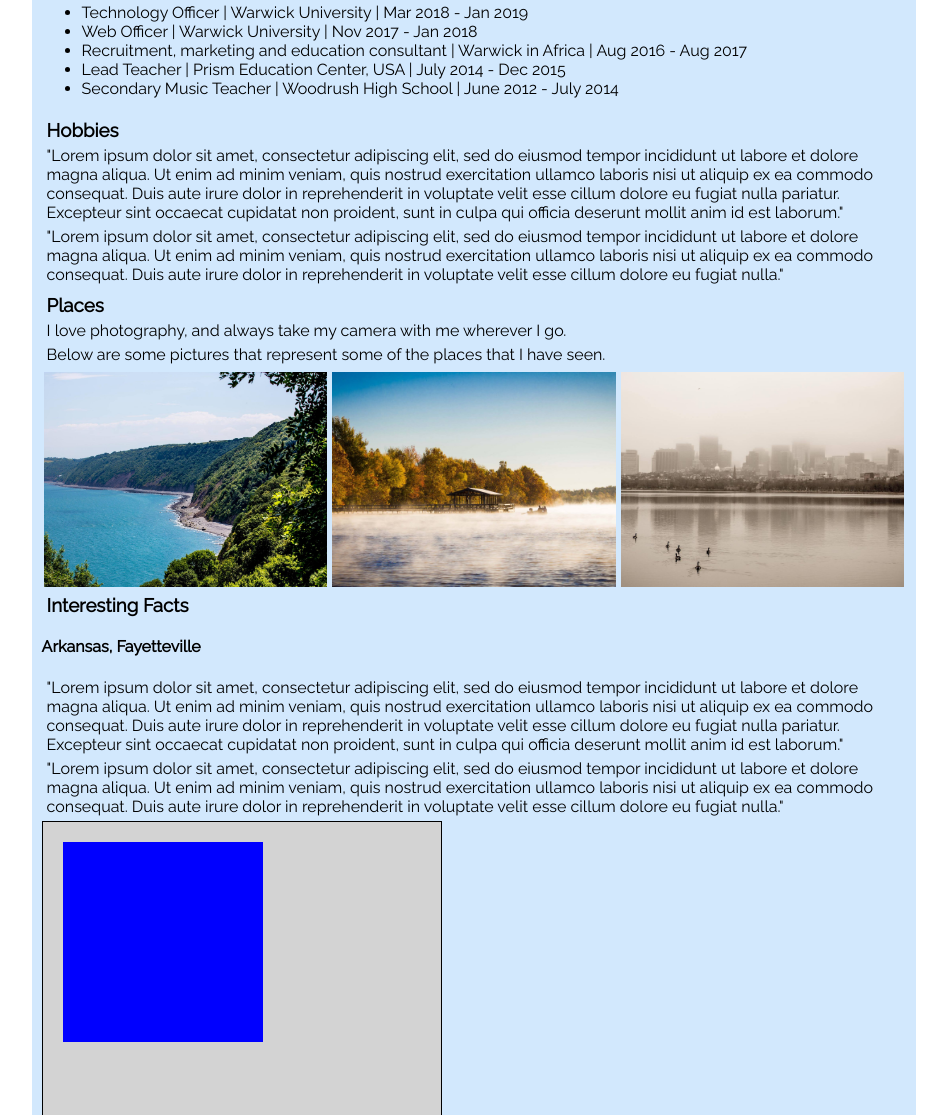
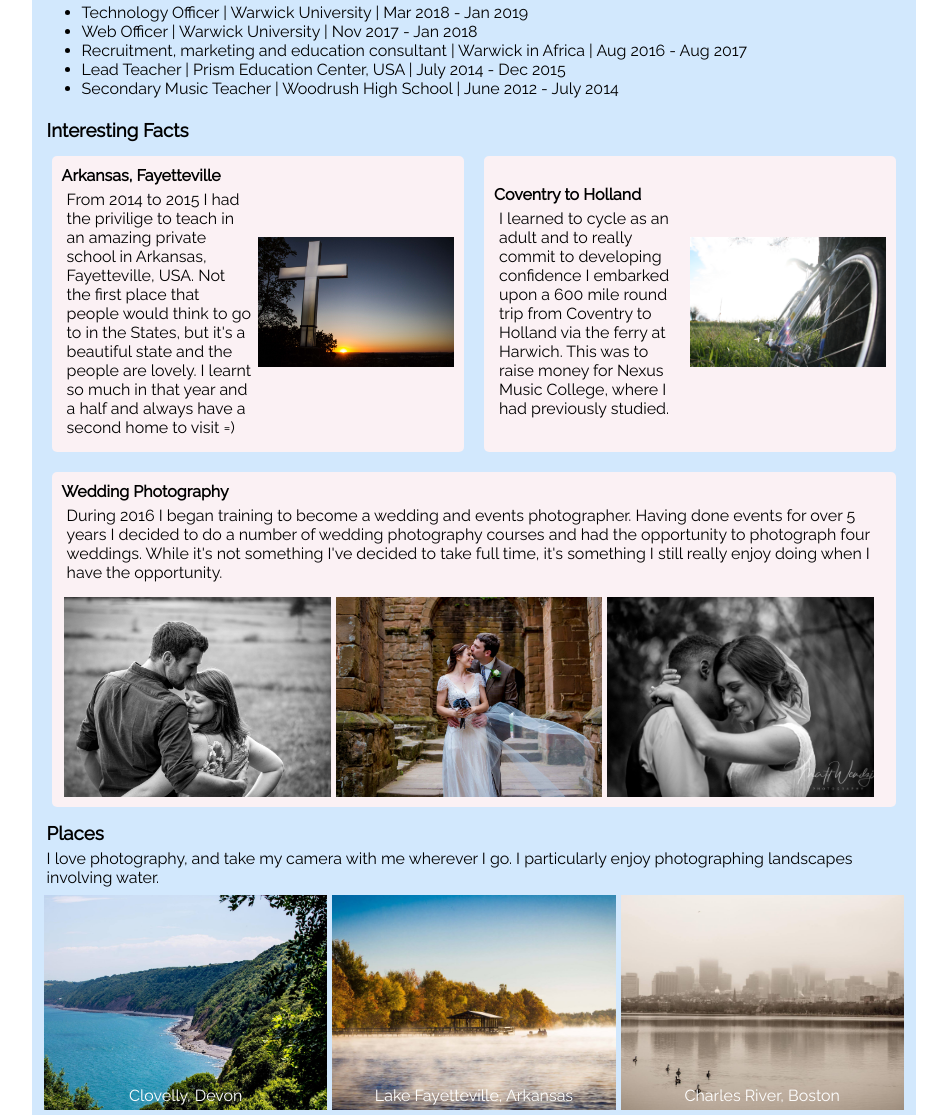
Before and after one commit to mattwendzina/myFirstSite, a plain HTML site: page index.html in a window 1280 px wide. Shown: the part 443-1558 px from the top of the page, without its empty margins (166-1113 px from the left). Drawn offline with Linux system fonts and the light colour scheme.

Commit message:
Add photos and update html and css

```diff
--- a/index.html
+++ b/index.html
@@ -16,7 +16,6 @@
         <div class="name">
             <h1> Matt Wendzina </h1>
         </div>
-        <div class="about"> <h2> About </h2></div>
     </div>
 
 
@@ -28,7 +27,7 @@
     </div>
     <div class="profile-photo">
         <img src="images/matt-w.jpg">
-    </div>
+    </div> <!-- Background -->
 
     <div class="work">
         <h3> Work Experience </h3>
@@ -40,46 +39,58 @@
             <li> Secondary Music Teacher | Woodrush High School | June 2012 - July 2014 </li>
 
         </ul>
-    </div>
+    </div> <!-- Work -->
 
-
-    <div class="hobbies">
-        <h3> Hobbies </h3>
-        <p> "Lorem ipsum dolor sit amet, consectetur adipiscing elit, sed do eiusmod tempor incididunt ut labore et dolore magna aliqua. Ut enim ad minim veniam, quis nostrud exercitation ullamco laboris nisi ut aliquip ex ea commodo consequat. Duis aute irure dolor in reprehenderit in voluptate velit esse cillum dolore eu fugiat nulla pariatur. Excepteur sint occaecat cupidatat non proident, sunt in culpa qui officia deserunt mollit anim id est laborum."</p>
-
-        <p> "Lorem ipsum dolor sit amet, consectetur adipiscing elit, sed do eiusmod tempor incididunt ut labore et dolore magna aliqua. Ut enim ad minim veniam, quis nostrud exercitation ullamco laboris nisi ut aliquip ex ea commodo consequat. Duis aute irure dolor in reprehenderit in voluptate velit esse cillum dolore eu fugiat nulla."</p>
-    </div>
+    <div class="facts">
+            <h3> Interesting Facts </h3>
+            <div class="fact-1">
+                <div class="text">
+                <h4> Arkansas, Fayetteville </h4>
+                <p> From 2014 to 2015 I had the privilige to teach in an amazing private school in Arkansas, Fayetteville, USA. Not the first place that people would think to go to in the States, but it's a beautiful state and the people are lovely. I learnt so much in that year and a half and always have a second home to visit =)</p>
+                </div>
+                <div class="facts-photo">
+                    <img src="images/mount-sequoah.jpg">
+                </div>
+            </div>
+            <div class="fact-2">
+                <div class="text">
+                    <h4> Coventry to Holland </h4>
+                    <p> I learned to cycle as an adult and to really commit to developing confidence I embarked upon a 600 mile round trip from Coventry to Holland via the ferry at Harwich. This was to raise money for Nexus Music College, where I had previously studied.</p>
+                </div>
+                <div class="facts-photo">
+                    <img src="images/cycling.JPG">
+                </div>
+            </div>
+            <div class="fact-3">
+                <div class="text">
+                    <h4> Wedding Photography </h4>
+                    <p> During 2016 I began training to become a wedding and events photographer. Having done events for over 5 years I decided to do a number of wedding photography courses and had the opportunity to photograph four weddings. While it's not something I've decided to take full time, it's something I still really enjoy doing when I have the opportunity.  </p>
+                </div>
+                <div class="facts-photo">
+                    <img src="images/couple-1.jpg">
+                    <img src="images/couple-3.jpg">
+                    <img src="images/couple-2.jpg">
+                </div>
+            </div>
+        </div> <!-- Facts -->
 
     <div class="places">
         <h3> Places </h3>
-        <p> I love photography, and always take my camera with me wherever I go. </p>
-
-        <p> Below are some pictures that represent some of the places that I have seen. </p>
+        <p> I love photography, and take my camera with me wherever I go. I particularly enjoy photographing landscapes involving water. </p>
 
         <div class="image-set">
             <div class="img-1"> <img src="images/cornwall.jpg"> </div>
             <div class="img-2"> <img src="images/lake-fayetteville.jpg"> </div>
             <div class="img-3"> <img src="images/boston.jpg "> </div>
         </div>
-    </div>
+    </div> <!-- Places -->
 
-    <div class="facts">
-        <h3> Interesting Facts </h3>
-        <h4> Arkansas, Fayetteville </h4>
+    <!-- <div class="hobbies">
+        <h3> Hobbies </h3>
         <p> "Lorem ipsum dolor sit amet, consectetur adipiscing elit, sed do eiusmod tempor incididunt ut labore et dolore magna aliqua. Ut enim ad minim veniam, quis nostrud exercitation ullamco laboris nisi ut aliquip ex ea commodo consequat. Duis aute irure dolor in reprehenderit in voluptate velit esse cillum dolore eu fugiat nulla pariatur. Excepteur sint occaecat cupidatat non proident, sunt in culpa qui officia deserunt mollit anim id est laborum."</p>
 
         <p> "Lorem ipsum dolor sit amet, consectetur adipiscing elit, sed do eiusmod tempor incididunt ut labore et dolore magna aliqua. Ut enim ad minim veniam, quis nostrud exercitation ullamco laboris nisi ut aliquip ex ea commodo consequat. Duis aute irure dolor in reprehenderit in voluptate velit esse cillum dolore eu fugiat nulla."</p>
-    </div>
-
-    <div class="container-2" style="height:400px; background:lightgrey; width:400px; padding:20px; border:solid 1px black">
-        <div class="box-1" style="height: 200px; width: 200px; background: blue">
-
-        </div>
-    </div>
-    <style>
-
-    </style>
-    <div class="container"></div>
+    </div> --> <!-- Hobbies -->
 
 </div>
 
--- a/style.css
+++ b/style.css
@@ -28,9 +28,6 @@
         padding: 10px;
         background-image: linear-gradient(to right, white, #fff0f0);
         border-right: solid 1px rgba(128, 128, 128, 0.31);
-    }
-    .about {
-        display:inline-block;
     }
 
     /* ---- Main Section ---- */
@@ -84,8 +81,46 @@
     }
 
     .img-1, .img-2, .img-3 {
+        position:relative;
         flex: 1;
         margin:2.5px;
+    }
+
+    .img-1:before {
+        content:'Clovelly, Devon';
+        position:absolute;
+        top:0;
+        bottom:2%;
+        left:0;
+        right:0;
+        display: flex;
+        justify-content: center;
+        align-items: flex-end;
+        color: white;
+    }
+    .img-2:before {
+        content:'Lake Fayetteville, Arkansas';
+        position:absolute;
+        top:0;
+        bottom:2%;
+        left:0;
+        right:0;
+        display: flex;
+        justify-content: center;
+        align-items: flex-end;
+        color: white;
+    }
+    .img-3:before {
+        content:'Charles River, Boston';
+        position:absolute;
+        top:0;
+        bottom:2%;
+        left:0;
+        right:0;
+        display: flex;
+        justify-content: center;
+        align-items: flex-end;
+        color: white;
     }
     .img-1 img, .img-2 img, .img-3 img {
         width:100%;
@@ -96,4 +131,62 @@
     /* Fun Facts */
     .facts {
         flex:1 100%;
+        display:flex;
+        flex-wrap: wrap;
     }
+
+    .facts h3 {
+        flex: 1 100%;
+    }
+
+    .fact-1, .fact-2 {
+        flex: 1 45%;
+        margin: 10px;
+        background: #fbf1f4;
+        border-radius: 5px;
+        padding: 10px;
+        display: flex;
+        align-items: center;
+    }
+
+    .fact-1 .text, .fact-2 .text, .fact-1 .facts-photo, .fact-2 .facts-photo {
+        flex: 1 50%;
+    }
+
+    .fact-3 {
+        flex: 1 100%;
+        margin: 10px;
+        background: #fbf1f4;
+        border-radius: 5px;
+        padding: 10px;
+        display: flex;
+        flex-wrap: wrap;
+        align-items: center;
+    }
+
+    .fact-3 .text {
+        flex: 1 100%;
+        padding-bottom: 10px;
+    }
+
+    .fact-3 .facts-photo {
+        display:flex;
+    }
+
+    .fact-3 .facts-photo img {
+        flex: 1;
+        width: 32%;
+        margin: 0 2.5px;
+        height: 200px;
+        object-fit: cover;
+    }
+
+    .facts h4 {
+        margin: 0;
+    }
+
+
+
+    .facts-photo img {
+        width: 100%;
+    }
```
Also changed, not shown: images/couple-1.jpg (added), images/couple-2.jpg (added), images/couple-3.jpg (added), images/cycling.JPG (added), images/mount-sequoah.jpg (added).
